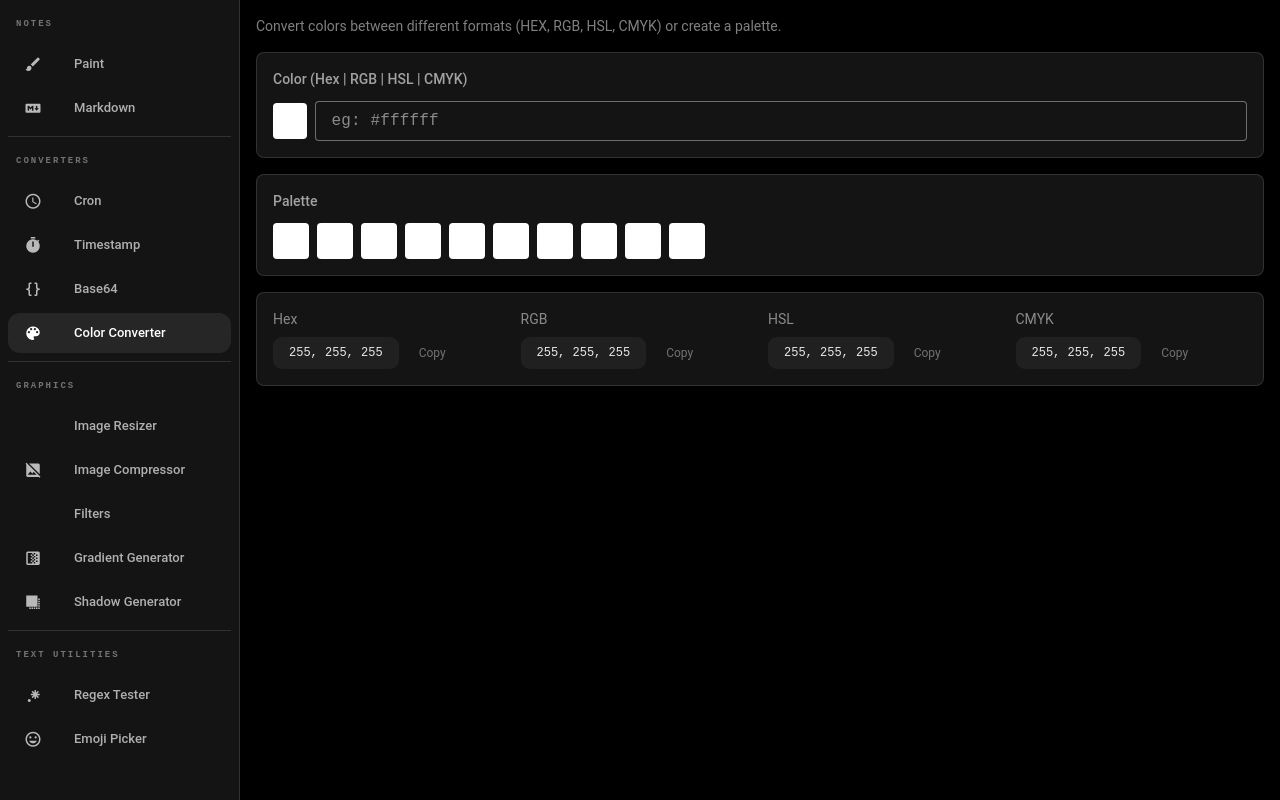
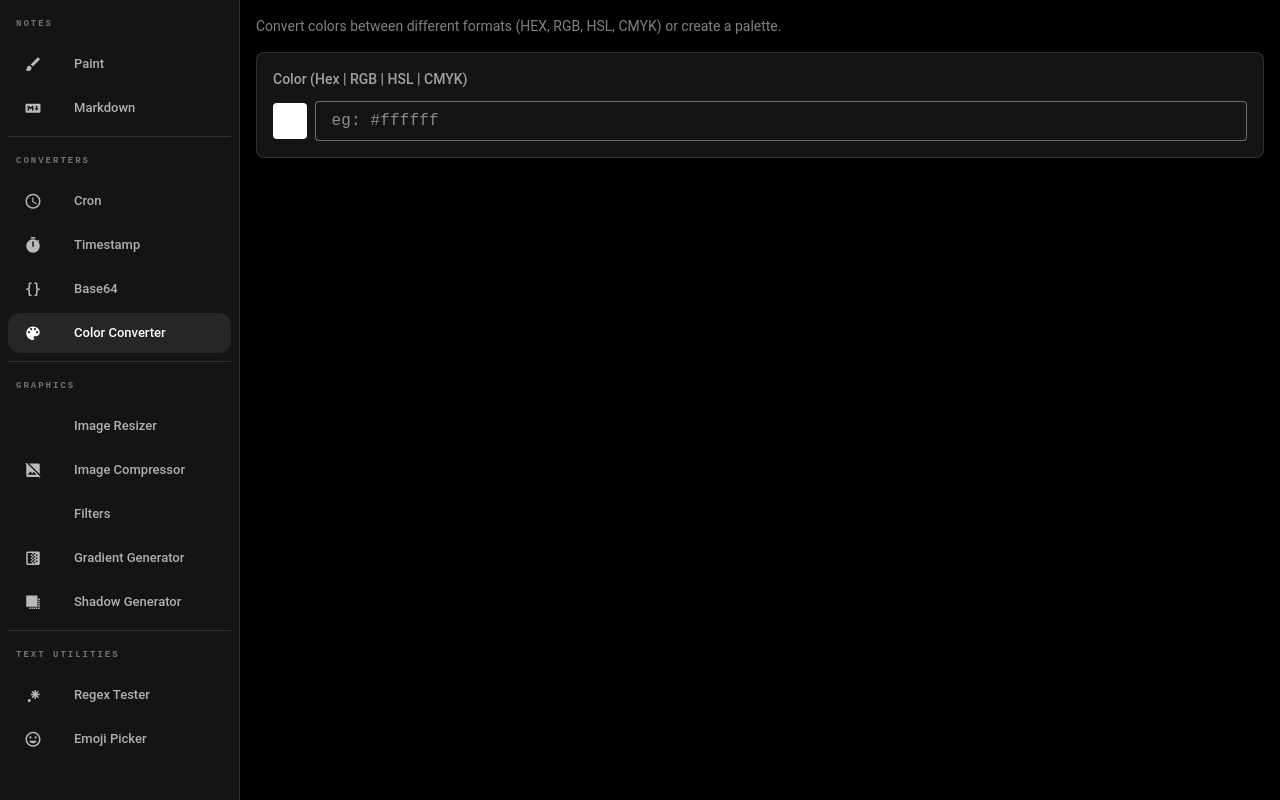
Before and after one commit to muzakon/tools, a Nuxt app: page /converters/color in a window 1280 px wide. Built offline with nearby package versions, Linux system fonts and the light colour scheme.

Commit message:
feat: add functionality to pages/converters/color

```diff
--- /dev/null
+++ b/app/composables/useColor.ts
@@ -0,0 +1,79 @@
+import chroma from "chroma-js";
+import { useClipboard } from "@vueuse/core";
+
+export function useColor() {
+  const input = ref("");
+
+  const parsed = computed(() => {
+    const val = input.value.trim();
+    if (!val) return null;
+    try {
+      return chroma(val);
+    } catch {
+      return null;
+    }
+  });
+
+  const hasError = computed(() => {
+    if (!input.value.trim()) return false;
+    return parsed.value === null;
+  });
+
+  const errorMessage = computed(() => {
+    if (!hasError.value) return "";
+    return "Invalid color. Enter a valid HEX, RGB, HSL, or CMYK value.";
+  });
+
+  const previewColor = computed(() => {
+    return parsed.value ? parsed.value.hex() : "#ffffff";
+  });
+
+  // Palette: 10 colors from white through the input color to black
+  const palette = computed(() => {
+    if (!parsed.value) return [];
+    return chroma
+      .scale(["white", parsed.value.hex(), "black"])
+      .mode("lab")
+      .colors(10);
+  });
+
+  // Conversions
+  const hex = computed(() => {
+    if (!parsed.value) return "-";
+    return parsed.value.hex();
+  });
+
+  const rgb = computed(() => {
+    if (!parsed.value) return "-";
+    const [r, g, b] = parsed.value.rgb();
+    return `${r}, ${g}, ${b}`;
+  });
+
+  const hsl = computed(() => {
+    if (!parsed.value) return "-";
+    const [h, s, l] = parsed.value.hsl();
+    return `${Math.round(h || 0)}, ${Math.round(s * 100)}%, ${Math.round(l * 100)}%`;
+  });
+
+  const cmyk = computed(() => {
+    if (!parsed.value) return "-";
+    const [c, m, y, k] = parsed.value.cmyk();
+    return `${Math.round(c * 100)}%, ${Math.round(m * 100)}%, ${Math.round(y * 100)}%, ${Math.round(k * 100)}%`;
+  });
+
+  const { copy, copied } = useClipboard();
+
+  return {
+    input,
+    previewColor,
+    hasError,
+    errorMessage,
+    palette,
+    hex,
+    rgb,
+    hsl,
+    cmyk,
+    copy,
+    copied,
+  };
+}
--- a/app/pages/converters/color.vue
+++ b/app/pages/converters/color.vue
@@ -1,18 +1,24 @@
 <template>
   <div class="h-screen flex flex-col !p-4 gap-4">
     <div class="text-sm text-white/50 shrink-0">
-      Convert colors between different formats (HEX, RGB, HSL, CMYK) or
-      create a palette.
+      Convert colors between different formats (HEX, RGB, HSL, CMYK) or create a
+      palette.
     </div>
 
     <div
       class="!p-4 bg-white/[8%] border border-white/10 rounded-lg flex flex-col gap-3"
     >
-      <div class="text-sm text-white/60 font-medium">Color (Hex | RGB | HSL | CMYK)</div>
+      <div class="text-sm text-white/60 font-medium">
+        Color (Hex | RGB | HSL | CMYK)
+      </div>
 
       <div class="flex items-center gap-2">
-        <div class="rounded-[4px]" :style="{ backgroundColor: color, width: `36px`, height: `36px` }"></div>
+        <div
+          class="rounded-[4px]"
+          :style="{ backgroundColor: previewColor, width: `36px`, height: `36px` }"
+        ></div>
         <v-text-field
+          v-model="input"
           hide-details
           variant="outlined"
           placeholder="eg: #ffffff"
@@ -23,66 +29,121 @@
       </div>
     </div>
 
+    <v-alert
+      v-if="hasError"
+      style="max-height: 60px"
+      type="error"
+      variant="tonal"
+      :text="errorMessage"
+    />
 
     <div
+      v-if="!hasError && palette.length"
       class="!p-4 bg-white/[8%] border border-white/10 rounded-lg flex flex-col gap-3"
     >
       <div class="text-sm text-white/60 font-medium">Palette</div>
 
       <div class="flex items-center gap-2">
-        <div class="rounded-[4px]" :style="{ backgroundColor: color, width: `36px`, height: `36px` }"></div>
-        <div class="rounded-[4px]" :style="{ backgroundColor: color, width: `36px`, height: `36px` }"></div>
-        <div class="rounded-[4px]" :style="{ backgroundColor: color, width: `36px`, height: `36px` }"></div>
-        <div class="rounded-[4px]" :style="{ backgroundColor: color, width: `36px`, height: `36px` }"></div>
-        <div class="rounded-[4px]" :style="{ backgroundColor: color, width: `36px`, height: `36px` }"></div>
-        <div class="rounded-[4px]" :style="{ backgroundColor: color, width: `36px`, height: `36px` }"></div>
-        <div class="rounded-[4px]" :style="{ backgroundColor: color, width: `36px`, height: `36px` }"></div>
-        <div class="rounded-[4px]" :style="{ backgroundColor: color, width: `36px`, height: `36px` }"></div>
-        <div class="rounded-[4px]" :style="{ backgroundColor: color, width: `36px`, height: `36px` }"></div>
-        <div class="rounded-[4px]" :style="{ backgroundColor: color, width: `36px`, height: `36px` }"></div>
+        <div
+          v-for="(c, i) in palette"
+          :key="i"
+          class="rounded-[4px] cursor-pointer"
+          :style="{ backgroundColor: c, width: `36px`, height: `36px` }"
+          :title="c"
+          @click="copy(c)"
+        ></div>
       </div>
     </div>
 
-
     <div
+      v-if="!hasError && input.trim()"
       class="!p-4 bg-white/[8%] border border-white/10 rounded-lg grid grid-cols-1 sm:grid-cols-2 lg:grid-cols-4 gap-4"
     >
       <div>
         <div class="text-sm text-white/50">Hex</div>
         <div class="flex items-center mt-2 text-white/90 gap-5">
-            <span class="inline-block !px-4 !py-2 bg-white/5 rounded-[9px] mono text-xs">255, 255, 255</span>
-            <span class="text-xs cursor-pointer text-white/40 hover:text-white/60">Copy</span>
+          <span
+            class="inline-block !px-4 !py-2 bg-white/5 rounded-[9px] mono text-xs"
+            >{{ hex }}</span
+          >
+          <span
+            class="text-xs cursor-pointer text-white/40 hover:text-white/60"
+            @click="copy(hex)"
+            >{{ copied ? 'Copied' : 'Copy' }}</span
+          >
         </div>
       </div>
 
       <div>
         <div class="text-sm text-white/50">RGB</div>
         <div class="flex items-center mt-2 text-white/90 gap-5">
-            <span class="inline-block !px-4 !py-2 bg-white/5 rounded-[9px] mono text-xs">255, 255, 255</span>
-            <span class="text-xs cursor-pointer text-white/40 hover:text-white/60">Copy</span>
+          <span
+            class="inline-block !px-4 !py-2 bg-white/5 rounded-[9px] mono text-xs"
+            >{{ rgb }}</span
+          >
+          <span
+            class="text-xs cursor-pointer text-white/40 hover:text-white/60"
+            @click="copy(rgb)"
+            >{{ copied ? 'Copied' : 'Copy' }}</span
+          >
         </div>
       </div>
 
       <div>
         <div class="text-sm text-white/50">HSL</div>
         <div class="flex items-center mt-2 text-white/90 gap-5">
-            <span class="inline-block !px-4 !py-2 bg-white/5 rounded-[9px] mono text-xs">255, 255, 255</span>
-            <span class="text-xs cursor-pointer text-white/40 hover:text-white/60">Copy</span>
+          <span
+            class="inline-block !px-4 !py-2 bg-white/5 rounded-[9px] mono text-xs"
+            >{{ hsl }}</span
+          >
+          <span
+            class="text-xs cursor-pointer text-white/40 hover:text-white/60"
+            @click="copy(hsl)"
+            >{{ copied ? 'Copied' : 'Copy' }}</span
+          >
         </div>
       </div>
 
       <div>
         <div class="text-sm text-white/50">CMYK</div>
         <div class="flex items-center mt-2 text-white/90 gap-5">
-            <span class="inline-block !px-4 !py-2 bg-white/5 rounded-[9px] mono text-xs">255, 255, 255</span>
-            <span class="text-xs cursor-pointer text-white/40 hover:text-white/60">Copy</span>
+          <span
+            class="inline-block !px-4 !py-2 bg-white/5 rounded-[9px] mono text-xs"
+            >{{ cmyk }}</span
+          >
+          <span
+            class="text-xs cursor-pointer text-white/40 hover:text-white/60"
+            @click="copy(cmyk)"
+            >{{ copied ? 'Copied' : 'Copy' }}</span
+          >
         </div>
       </div>
     </div>
   </div>
 </template>
 
+<script setup lang="ts">
+const {
+  input,
+  previewColor,
+  hasError,
+  errorMessage,
+  palette,
+  hex,
+  rgb,
+  hsl,
+  cmyk,
+  copy,
+  copied,
+} = useColor();
+</script>
 
-<script setup lang="ts">
-const color = ref('#ffffff');
-</script>
+<style scoped lang="scss">
+:deep(.v-alert) {
+  border-radius: 12px;
+
+  .v-alert__content {
+    font-size: 0.8125rem;
+  }
+}
+</style>
--- a/package.json
+++ b/package.json
@@ -14,6 +14,7 @@
     "@nuxt/icon": "2.2.1",
     "@tailwindcss/vite": "^4.1.18",
     "@vueuse/core": "^14.2.0",
+    "chroma-js": "^3.2.0",
     "cron-parser": "^5.5.0",
     "cronstrue": "^3.12.0",
     "dayjs": "^1.11.19",
```
Also changed, not shown: 1 other file (tests, documents, lock files or other folders). Lines whose indentation alone changed are shown as unchanged.
